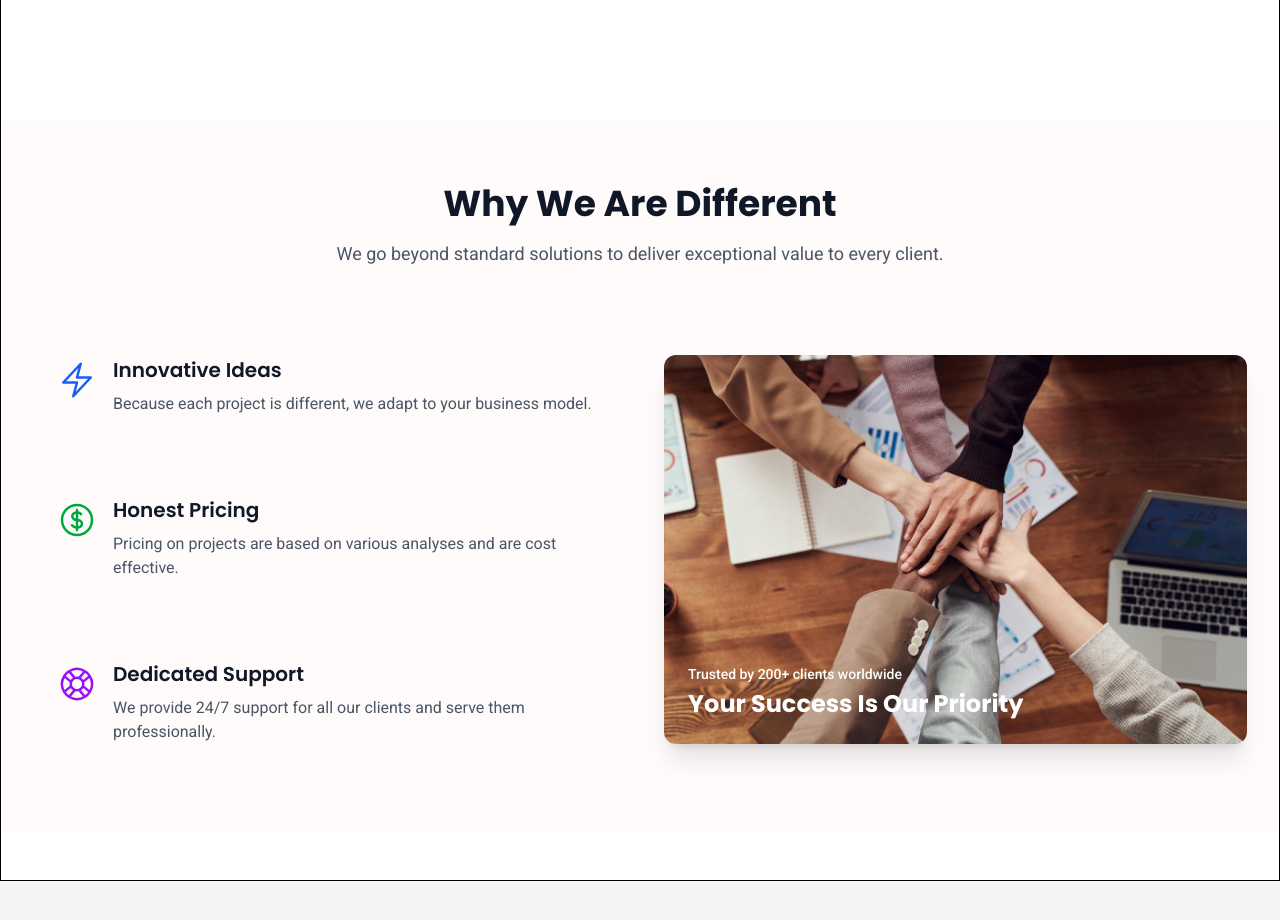
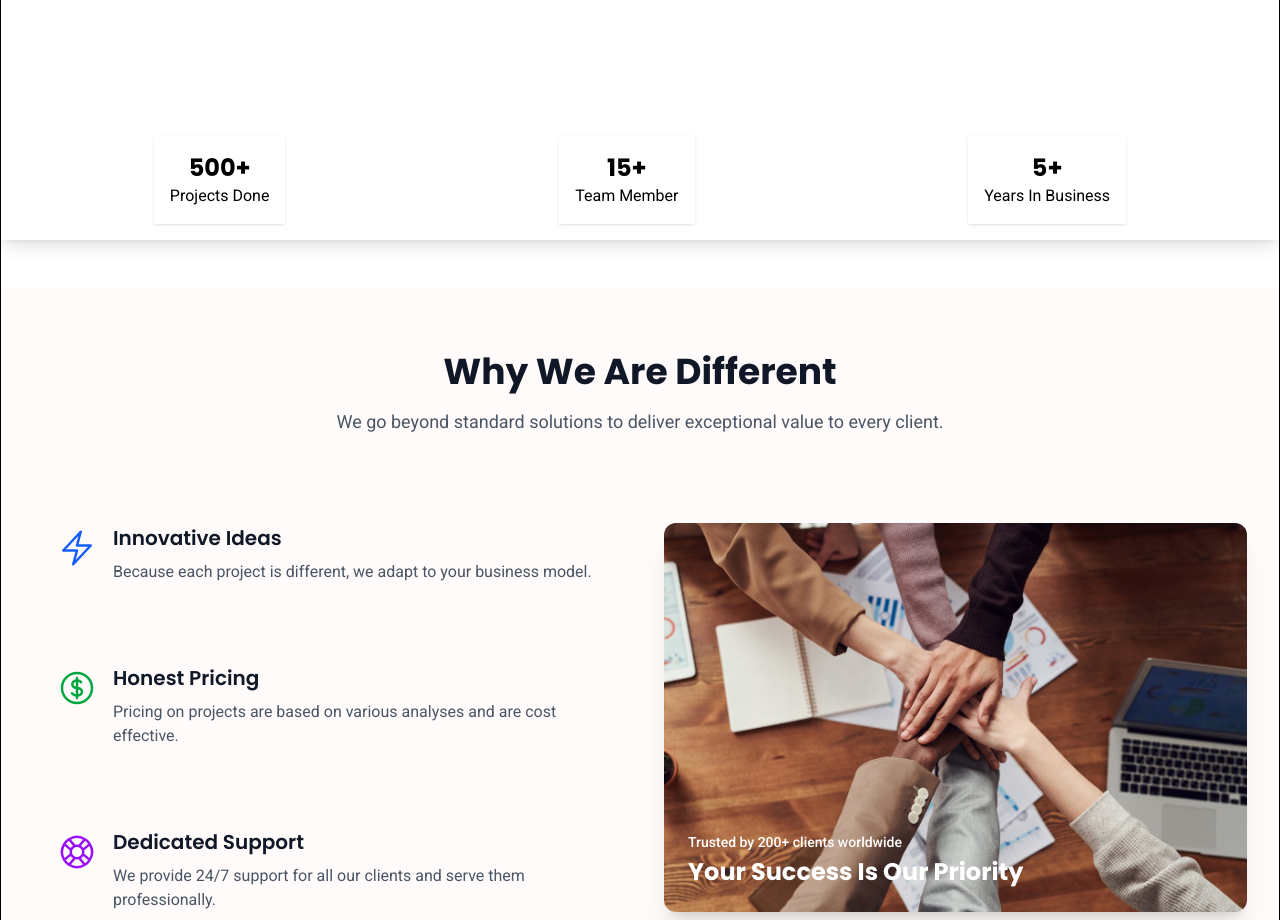
Before and after one commit to Humayun1318/job-task-CodesRaft, a React (Vite) app: page / in a window 1280 px wide. Shown: the part 1160-2080 px from the top of the page. Built offline with nearby package versions, Linux system fonts and the light colour scheme.

Commit message:
number information section done

```diff
--- a/src/pages/Home.jsx
+++ b/src/pages/Home.jsx
@@ -12,7 +12,25 @@ const Home = () => {
       {/* works section home */}
       <section>
         <WhatWeDo services={servicesCard} />
-        <WhyWeDifferent/>
+
+        {/* section for number info */}
+        <section className="max-w-7xl mx-auto mb-12 shadow-lg p-4">
+          <div className="flex flex-col sm:flex-row justify-around space-y-4 px-4 sm:px-0 sm:space-y-0">
+            <div className="shadow p-4 text-center">
+              <h2 className="sm:text-lg md:text-2xl font-extrabold">500+</h2>
+              <p>Projects Done</p>
+            </div>
+            <div className="shadow p-4 text-center">
+              <h2 className="sm:text-lg md:text-2xl font-extrabold">15+</h2>
+              <p>Team Member</p>
+            </div>
+            <div className="shadow p-4 text-center">
+              <h2 className="sm:text-lg md:text-2xl font-extrabold">5+</h2>
+              <p>Years In Business</p>
+            </div>
+          </div>
+        </section>
+        <WhyWeDifferent />
       </section>
     </div>
   );
```
